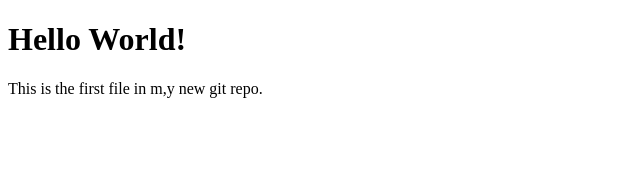
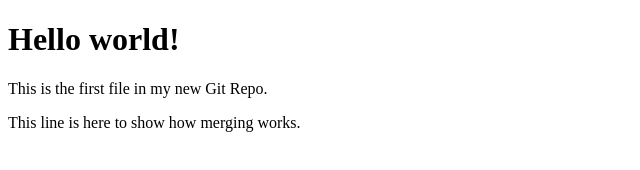
Before and after one commit to GeoWebTech/hello-world, a plain HTML site: page index.html in a window 1280 px wide. Shown: the whole page, without its empty margins (0-640 px from the left). Drawn offline with Linux system fonts and the light colour scheme.

Commit message:
update index.html

```diff
--- a/index.html
+++ b/index.html
@@ -1,13 +1,15 @@
+
 <!DOCTYPE html>
 <html>
-	<head>
-		<title>Hello world!</title>
-	</head>
-	<body>
+<head>
+<title>Hello World!</title>
+<link rel="stylesheet" href="bluestyle.css">
+</head>
+<body>
 
-		<h1>Hello World! </h1>
-		<p>This is the first file in m,y new git repo.</p>
+<h1>Hello world!</h1>
+<p>This is the first file in my new Git Repo.</p>
+<p>This line is here to show how merging works.</p>
 
-	</body>
-
+</body>
 </html>
```
